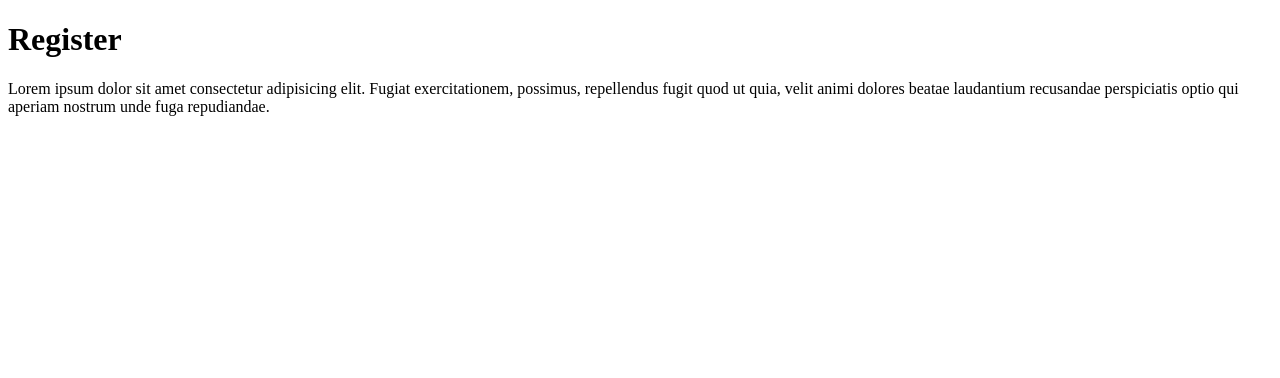
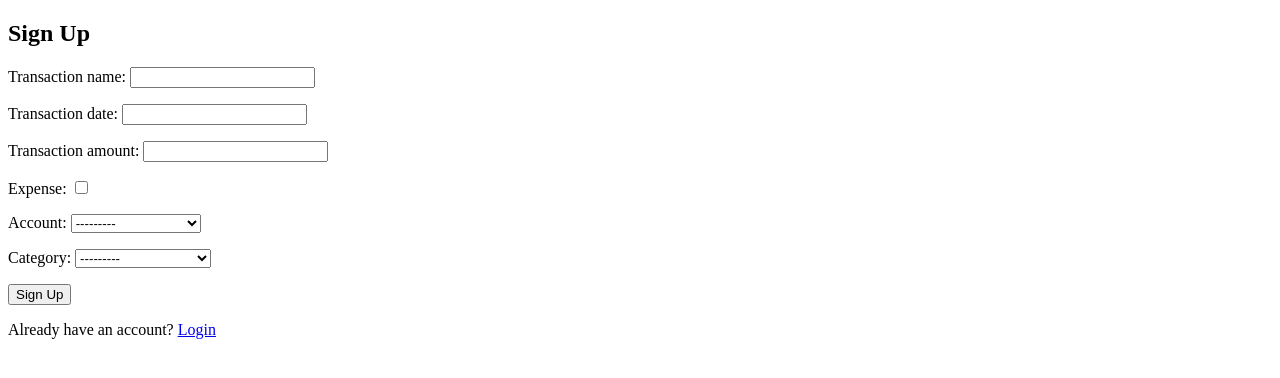
Before and after one commit to Richard-Hallam/Individual-Full-Stack-Project-Assessment, a Django app: template home/templates/register.html in a window 1280 px wide. Shown: the top 378 px of the page. Run offline with Django 4.2, Linux system fonts and the light colour scheme; the template is opened without the code that fills it: values that come from a table or form of the project are taken from there, others are empty; data comes from the database, SQL or seed files in the repository.

Commit message:
updated register.html, fixed views typo preventing rendering of register.html

```diff
--- a/home/templates/register.html
+++ b/home/templates/register.html
@@ -1,7 +1,15 @@
 <!DOCTYPE html>
 <html>
-    <body>
-        <h1 class="heading">Register</h1>
-        <p class="home-text">Lorem ipsum dolor sit amet consectetur adipisicing elit. Fugiat exercitationem, possimus, repellendus fugit quod ut quia, velit animi dolores beatae laudantium recusandae perspiciatis optio qui aperiam nostrum unde fuga repudiandae.</p>
-    </body>
+<head>
+    <title>Sign Up</title>
+</head>
+<body>
+    <h2>Sign Up</h2>
+    <form method="post" action="{% url 'account_signup' %}">
+        {% csrf_token %}
+        {{ form.as_p }}
+        <button type="submit">Sign Up</button>
+    </form>
+    <p>Already have an account? <a href="{% url 'account_login' %}">Login</a></p>
+</body>
 </html>
--- a/home/views.py
+++ b/home/views.py
@@ -13,4 +13,4 @@ def login(request):
 
 def account_signup(request):
     template = loader.get_template('register.html')
-    return HttpResponse(template.rendre())
+    return HttpResponse(template.render())
```
